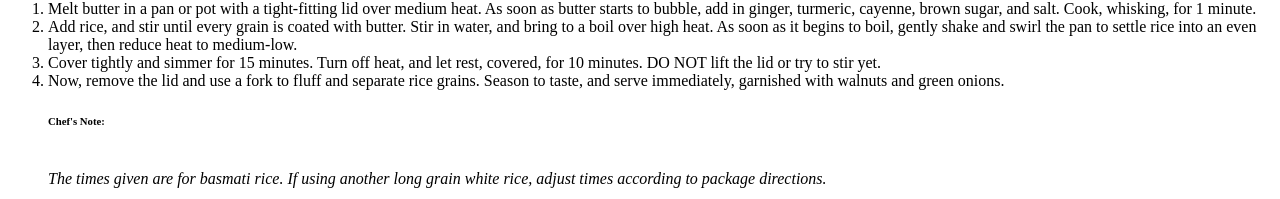
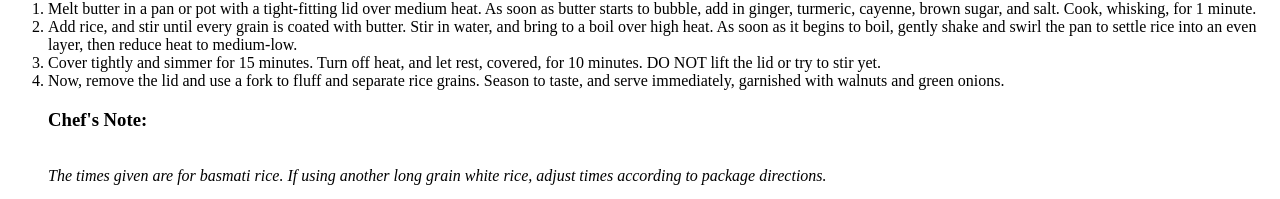
Before and after one commit to two-r/odin-recipes, a plain HTML site: page recipes/golden-butter-rice.html in a window 1280 px wide. Shown: the part 1186-1385 px from the top of the page. Drawn offline with Linux system fonts and the light colour scheme.

Commit message:
fixed the header size for chefs note.

```diff
--- a/recipes/golden-butter-rice.html
+++ b/recipes/golden-butter-rice.html
@@ -33,7 +33,7 @@
             <li>Cover tightly and simmer for 15 minutes. Turn off heat, and let rest, covered, for 10 minutes. DO NOT lift the lid or try to stir yet.</li>
             <li>Now, remove the lid and use a fork to fluff and separate rice grains. Season to taste, and serve immediately, garnished with walnuts and green onions.</li>
 
-        <h6>Chef's Note:</h6>
+        <h3>Chef's Note:</h3>
         <br>
         <em>The times given are for basmati rice. If using another long grain white rice, adjust times according to package directions.</em>
         </ol>
```
